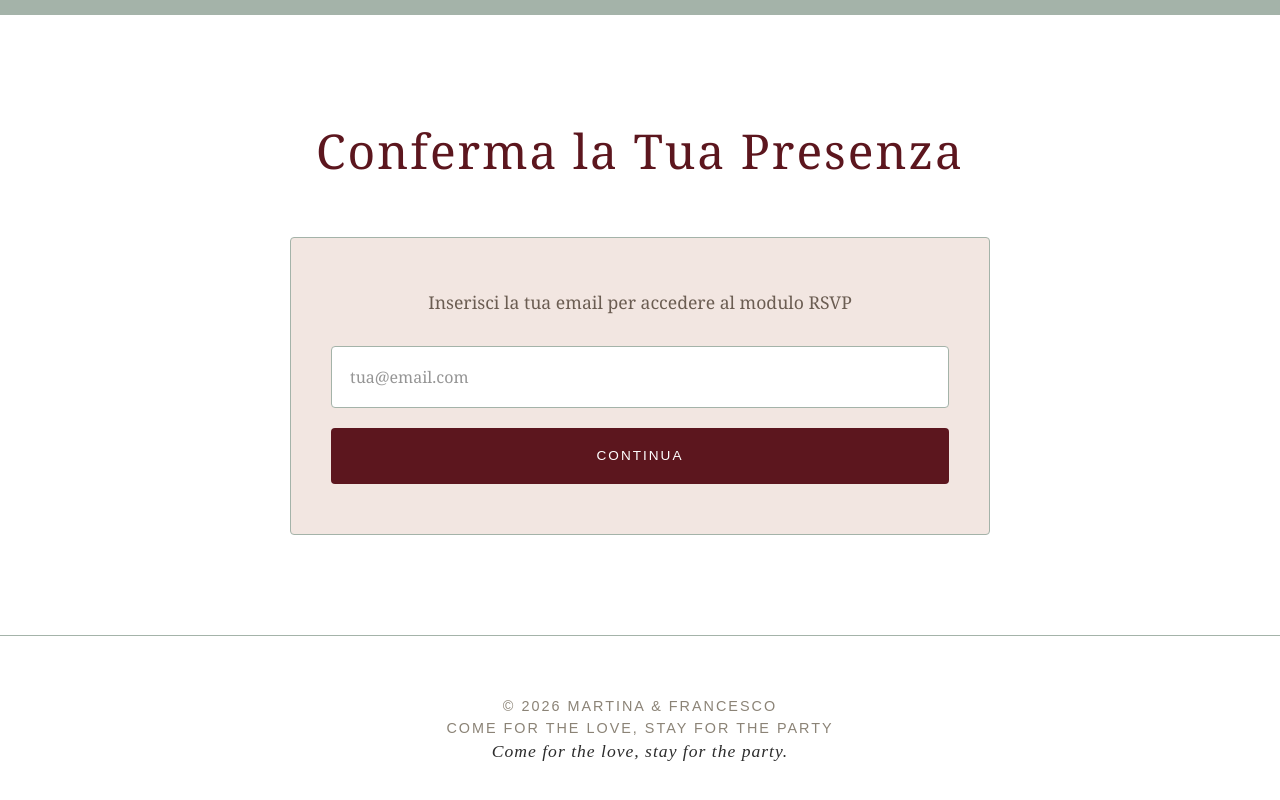
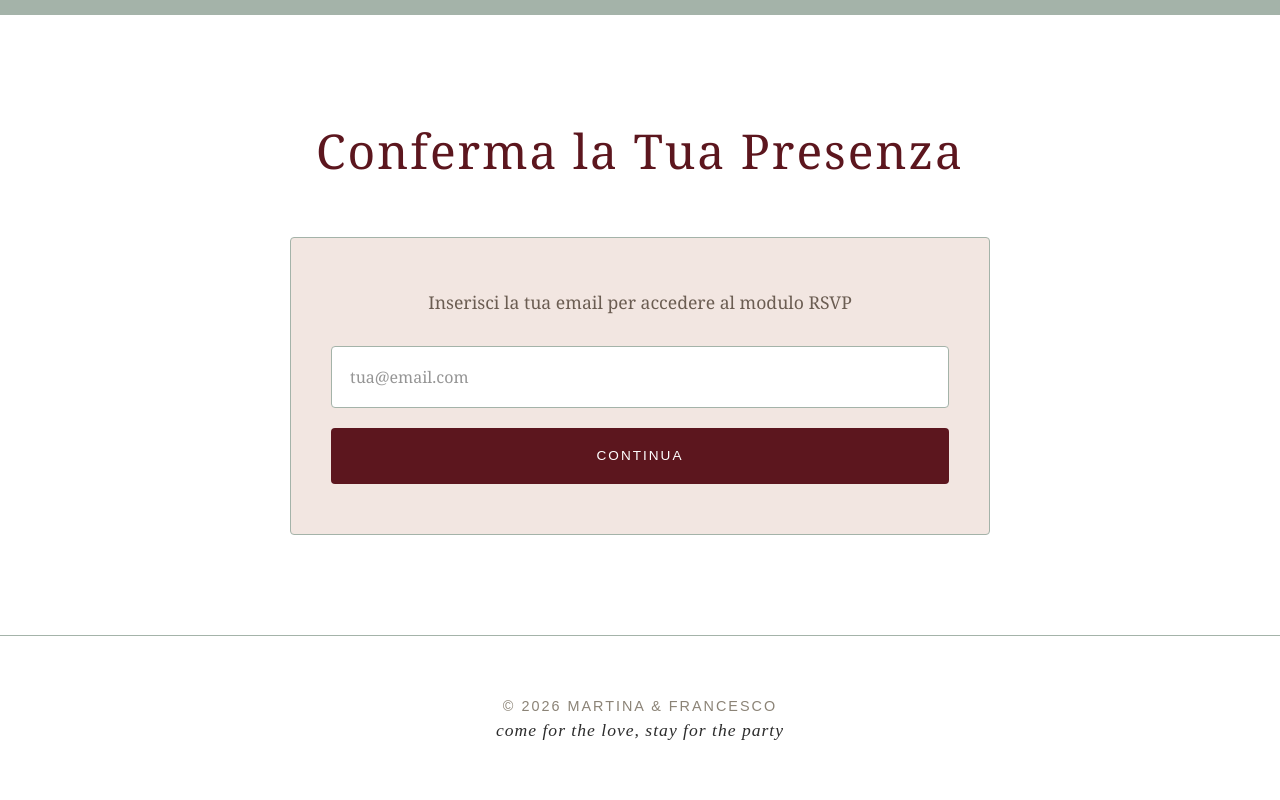
Before and after one commit to checcocav/wedding-villa-bisce, a Next.js app: page / in a window 1280 px wide. Shown: the part 4175-4975 px from the top of the page. Built offline with nearby package versions, Linux system fonts and the light colour scheme.

Commit message:
Update LandingClient.tsx

```diff
--- a/app/LandingClient.tsx
+++ b/app/LandingClient.tsx
@@ -983,7 +983,6 @@ export default function LandingClient() {
       <footer style={{ padding: '60px 20px', textAlign: 'center', background: 'white', borderTop: '1px solid #A4B3A9' }}>
         <p style={{ fontSize: '0.9rem', color: '#8b8376', margin: 0, letterSpacing: '2px', textTransform: 'uppercase', fontFamily: "'Montserrat', sans-serif" }}>
           © 2026 Martina & Francesco
-          <br /> come for the love, stay for the party
         </p>
         <p style={{
     fontSize: '1.1rem',
@@ -995,7 +994,7 @@ export default function LandingClient() {
     textAlign: 'center' // Opzionale: aggiunge eleganza se il testo è su due righe
 }}>
 
-    Come for the love, stay for the party.
+    come for the love, stay for the party
 </p>
       </footer>
     </div>
```
